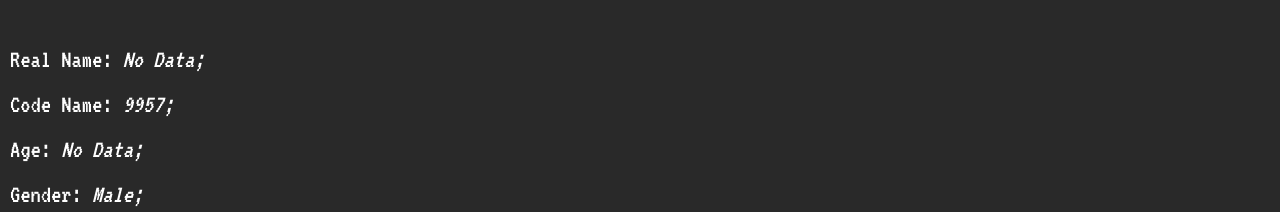
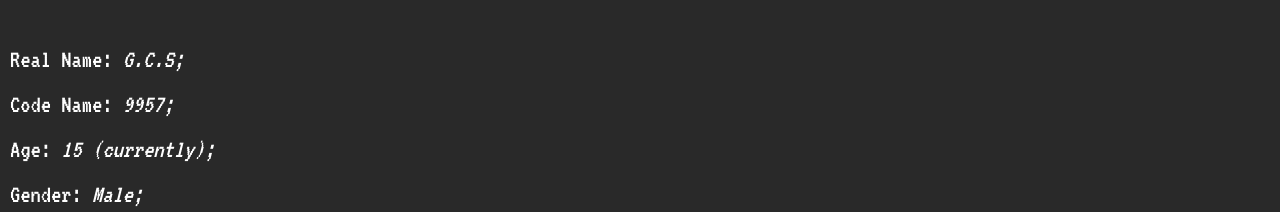
Before and after one commit to Illidian11/Jungle-Jump, a plain HTML site: page credit.html in a window 1280 px wide. Shown: the part 395-607 px from the top of the page. Drawn offline with Linux system fonts and the light colour scheme.

Commit message:
Update credit.html

```diff
--- a/credit.html
+++ b/credit.html
@@ -13,11 +13,11 @@
 
     <h2>Creator Info:</h2>
     <p>
-    <li>Real Name: <i>No Data;</i></li>
+    <li>Real Name: <i>G.C.S;</i></li>
     <li>Code Name: <i>9957;</i></li>
-    <li>Age: <i>No Data;</i></li>
+    <li>Age: <i>15 (currently);</i></li>
     <li>Gender: <i>Male;</i></li>
-    <li>Account: <i>No Data</i></li>
+    <li>Account: <i>No Data;</i></li>
     <br>
     The Creator is avoiding putting information, so that no hacking can be done.
   </p>
```
